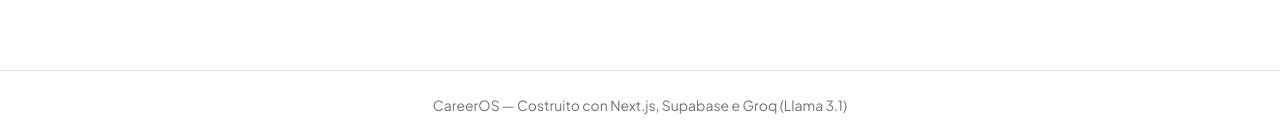
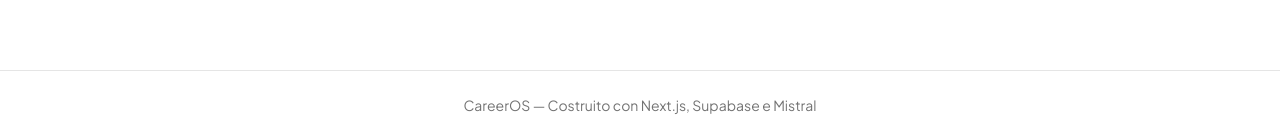
Before and after one commit to niccoicco9/career-os, a Next.js app: page / in a window 1280 px wide. Shown: the part 1519-1655 px from the top of the page. Built offline with nearby package versions, Linux system fonts and the light colour scheme.

Commit message:
fix: text

```diff
--- a/src/app/page.tsx
+++ b/src/app/page.tsx
@@ -145,7 +145,7 @@ export default function LandingPage() {
       </section>
 
       <footer className="border-t border-border py-6 text-center text-sm text-muted-foreground">
-        CareerOS — Costruito con Next.js, Supabase e Groq (Llama 3.1)
+        CareerOS — Costruito con Next.js, Supabase e Mistral
       </footer>
     </div>
   )
```
